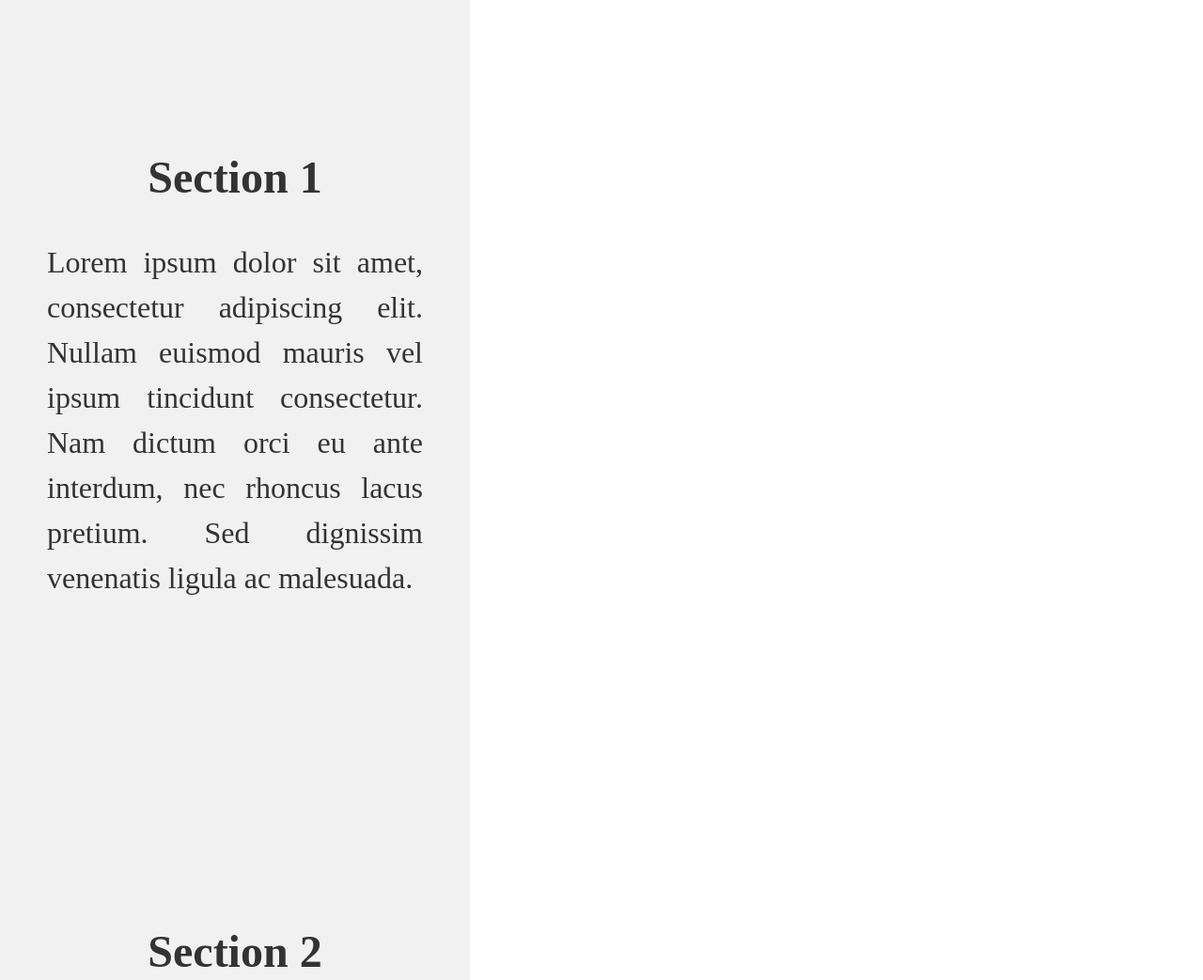
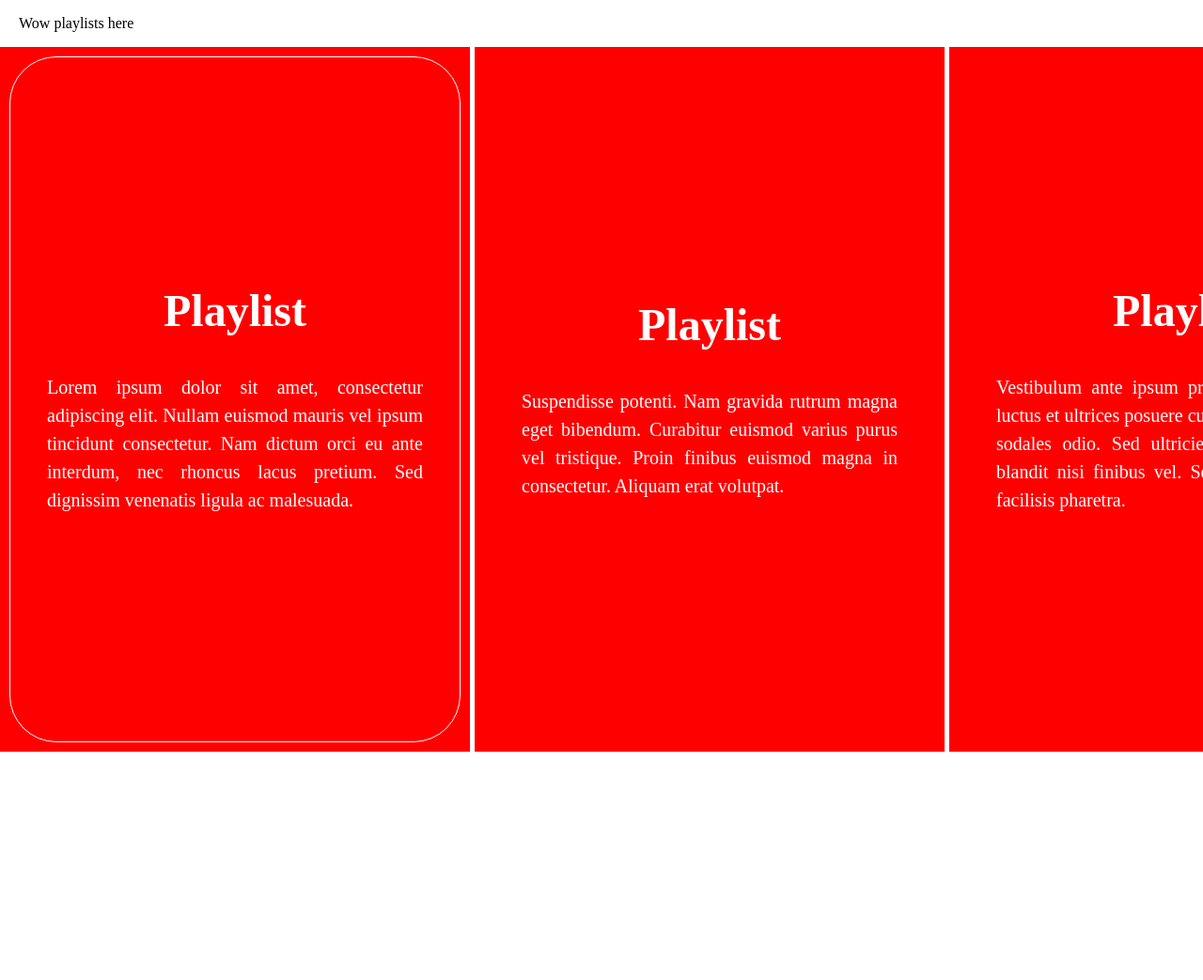
Before and after one commit to rencewang/playlist, a plain HTML site: page index.html in a window 1280 px wide. Shown: the top 1043 px of the page at 94% size. After the commit the page ends 800 px from the top, so only its background shows below. Drawn offline with nearby package versions, Linux system fonts and the light colour scheme.

Commit message:
make horizontal scroll work

```diff
--- a/index.html
+++ b/index.html
@@ -11,31 +11,59 @@
   </head>
 
   <body>
+    <header>Wow playlists here</header>
+
+    <main>
       <section>
-      <h1>Section 1</h1>
+        <div class="inner-border"></div>
+        <h1>Playlist</h1>
         <p>
-        Lorem ipsum dolor sit amet, consectetur adipiscing elit. Nullam euismod
-        mauris vel ipsum tincidunt consectetur. Nam dictum orci eu ante
-        interdum, nec rhoncus lacus pretium. Sed dignissim venenatis ligula ac
-        malesuada.
+          Lorem ipsum dolor sit amet, consectetur adipiscing elit. Nullam
+          euismod mauris vel ipsum tincidunt consectetur. Nam dictum orci eu
+          ante interdum, nec rhoncus lacus pretium. Sed dignissim venenatis
+          ligula ac malesuada.
         </p>
       </section>
+
       <section>
-      <h1>Section 2</h1>
+        <h1>Playlist</h1>
         <p>
           Suspendisse potenti. Nam gravida rutrum magna eget bibendum. Curabitur
           euismod varius purus vel tristique. Proin finibus euismod magna in
           consectetur. Aliquam erat volutpat.
         </p>
       </section>
+
       <section>
-      <h1>Section 3</h1>
+        <h1>Playlist</h1>
         <p>
-        Vestibulum ante ipsum primis in faucibus orci luctus et ultrices posuere
-        cubilia curae; Etiam non sodales odio. Sed ultricies dignissim velit, ac
-        blandit nisi finibus vel. Sed quis odio vel ante facilisis pharetra.
+          Vestibulum ante ipsum primis in faucibus orci luctus et ultrices
+          posuere cubilia curae; Etiam non sodales odio. Sed ultricies dignissim
+          velit, ac blandit nisi finibus vel. Sed quis odio vel ante facilisis
+          pharetra.
         </p>
       </section>
+
+      <section>
+        <h1>Playlist</h1>
+        <p>
+          Vestibulum ante ipsum primis in faucibus orci luctus et ultrices
+          posuere cubilia curae; Etiam non sodales odio. Sed ultricies dignissim
+          velit, ac blandit nisi finibus vel. Sed quis odio vel ante facilisis
+          pharetra.
+        </p>
+      </section>
+
+      <section>
+        <h1>Playlist</h1>
+        <p>
+          Vestibulum ante ipsum primis in faucibus orci luctus et ultrices
+          posuere cubilia curae; Etiam non sodales odio. Sed ultricies dignissim
+          velit, ac blandit nisi finibus vel. Sed quis odio vel ante facilisis
+          pharetra.
+        </p>
+      </section>
+    </main>
 
     <script src="/script.js" type="text/javascript"></script>
   </body>
--- a/script.js
+++ b/script.js
@@ -0,0 +1,2 @@
+// take in JSON strings data, parse it, and return an array of objects
+// for each object, create new HTML elements and append them
--- a/style.css
+++ b/style.css
@@ -1,23 +1,77 @@
+* {
+  box-sizing: border-box;
+}
+
 body {
+  height: 100vh;
   margin: 0;
   padding: 0;
   overflow-x: scroll;
   scroll-snap-type: x mandatory;
+  background: #fff;
+  display: grid;
+  grid-template-areas:
+    'header'
+    'main';
+  grid-template-columns: auto;
+  grid-template-rows: 50px auto;
+}
+
+header {
+  grid-area: header;
+  position: fixed;
+  top: 0;
+  left: 0;
+  right: 0;
+  height: 50px;
+  background: #fff;
+  display: flex;
+  align-items: center;
+  justify-content: space-between;
+  padding: 0 20px;
+  z-index: 100;
+}
+
+main {
+  grid-area: main;
+  display: flex;
+  gap: 5px;
+
+  /* height: ; */
+  overflow-x: scroll;
+  scroll-snap-type: x mandatory;
+  scrollbar-width: none;
+}
+
+main::-webkit-scrollbar {
+  display: none;
 }
 
 section {
-  width: 500px;
-  height: 100vh;
+  /* height: 100vh; */
   display: flex;
   flex-direction: column;
   justify-content: center;
   align-items: center;
-  font-size: 2rem;
+  padding: 50px;
+  align-items: center;
+  background-color: red;
+  color: white;
+  flex: 0 0 500px;
+  font-size: 20px;
+  justify-content: center;
   scroll-snap-align: start;
-  background-color: #f1f1f1;
-  color: #333;
-  padding: 50px;
-  box-sizing: border-box;
+  position: relative;
+}
+
+.inner-border {
+  border: 1px solid #fff;
+  border-radius: 50px;
+  position: absolute;
+  top: 10px;
+  left: 10px;
+  width: calc(100% - 20px);
+  height: calc(100% - 20px);
 }
 
 h1 {
```
Lines whose indentation alone changed are shown as unchanged.
